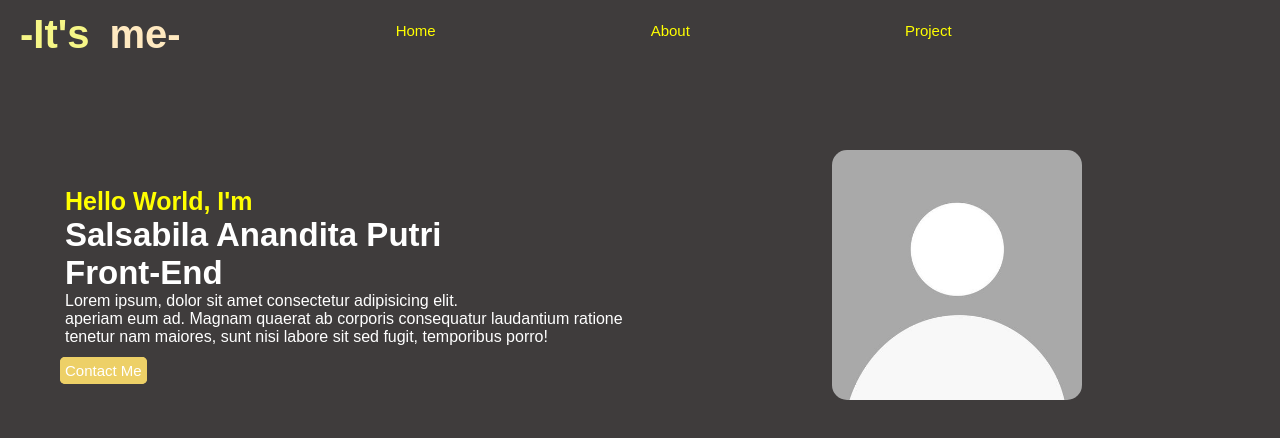
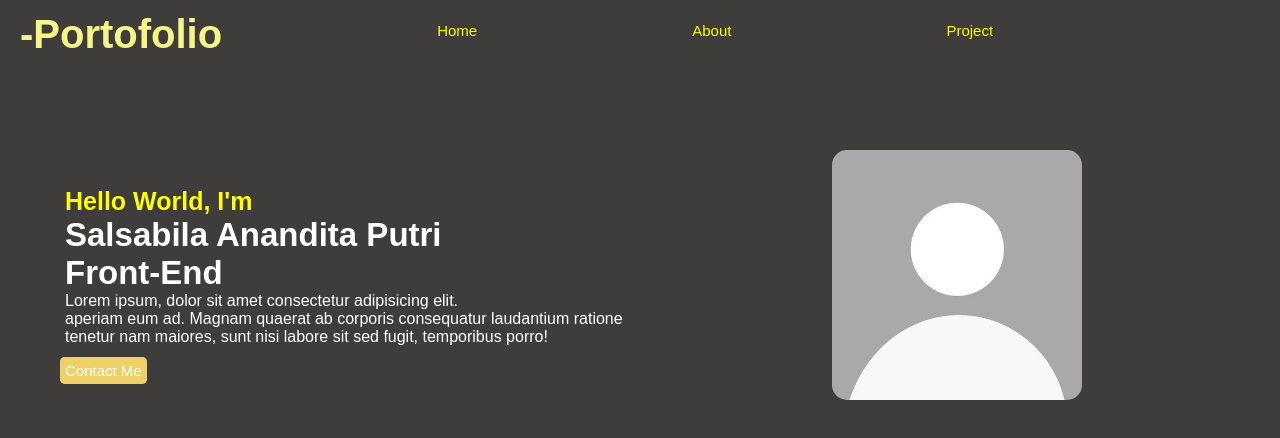
Before and after one commit to salsabilaananditaputri/salsabilaananditaputri, a plain HTML site: page index.html in a window 1280 px wide. Drawn offline with Linux system fonts and the light colour scheme.

Commit message:
upload index

```diff
--- a/index.html
+++ b/index.html
@@ -11,7 +11,7 @@
 <body>
     <header class="satu">
         <div>
-            <h2>-It's<span>me-</span></h2>
+            <h2>-Portofolio</h2>
         </div>
         <nav>
             <ul>
--- a/style.css
+++ b/style.css
@@ -57,11 +57,7 @@ nav li a:hover{
     to{background-color:white;}
 }
 
-span{
-    color:rgb(255, 233, 192);
-}
-
-h2,span{
+h2{
     margin-top: 10px;
     margin-left: 20px;
     font-size: 40px;
```
